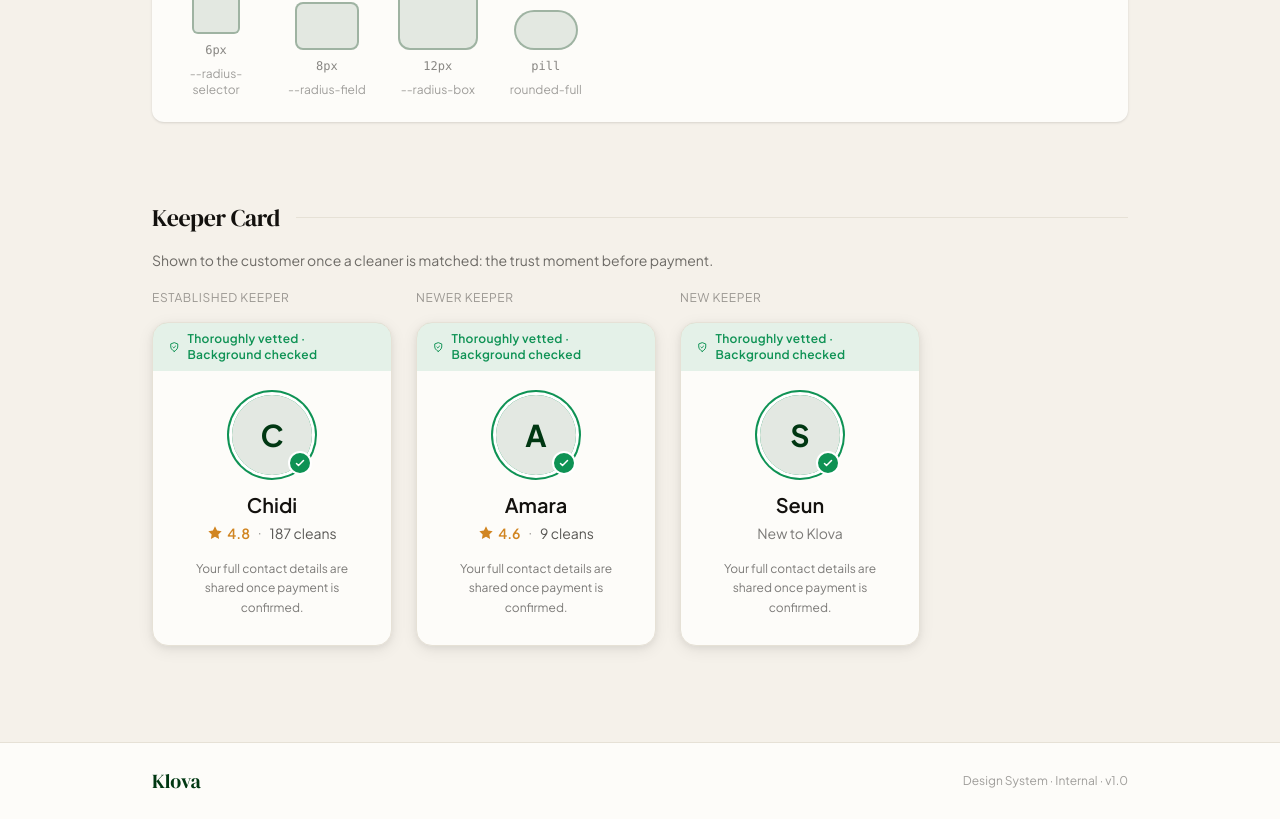
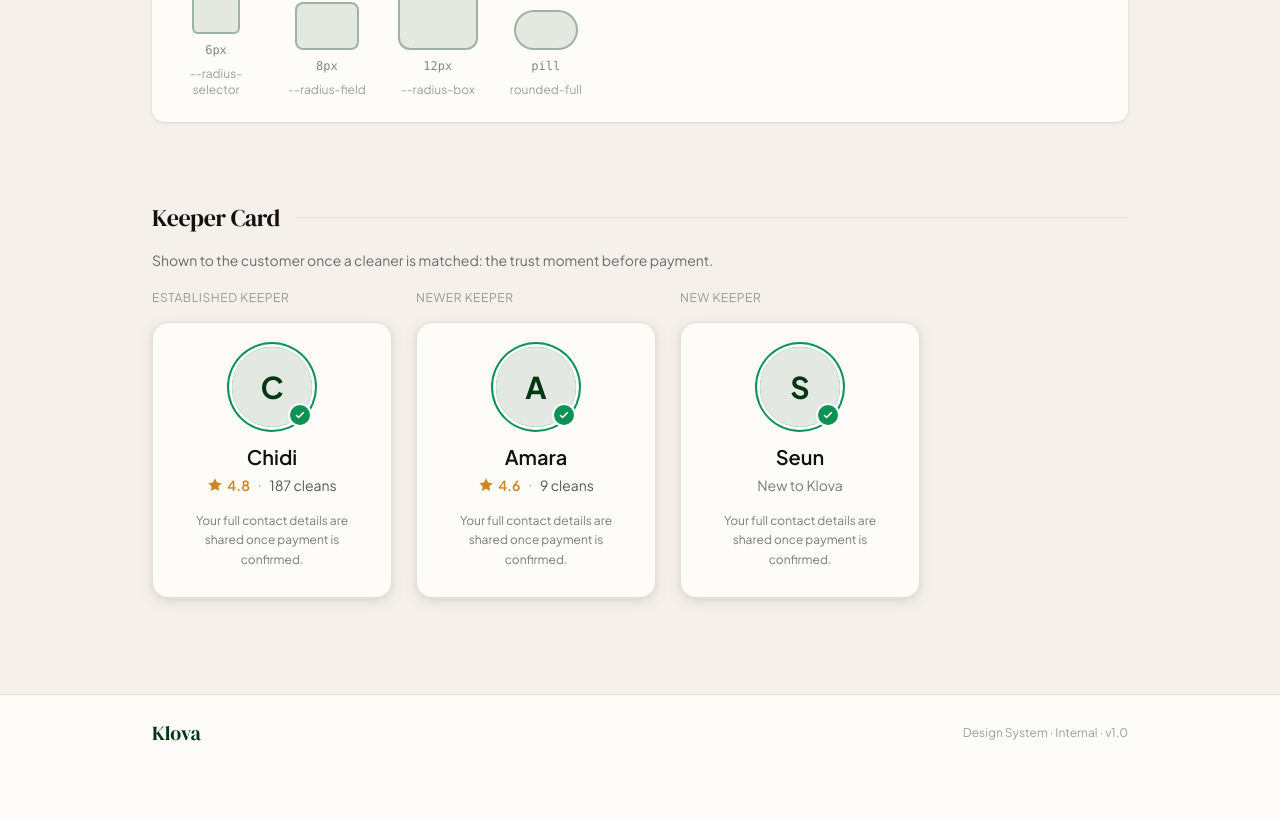
Before and after one commit to ReoXT/klova, a Next.js app in the folder Downloads/Klova/web/: page /styleguide in a window 1280 px wide. Shown: the part 6132-6951 px from the top of the page. After the commit the page ends 6903 px from the top, so only its background shows below. Built offline with nearby package versions, Linux system fonts and the light colour scheme.

Commit message:
fix(web): remove vetted banner from KeeperCard matched view
Co-Authored-By: Claude Sonnet 4.6 <noreply@anthropic.com>

```diff
--- a/Downloads/Klova/web/components/ui/KeeperCard.tsx
+++ b/Downloads/Klova/web/components/ui/KeeperCard.tsx
@@ -54,17 +54,6 @@ export function KeeperCard({ firstName, photoUrl, rating, totalJobs }: KeeperCar
         boxShadow:   "var(--shadow-md)",
       }}
     >
-      {/* ── Verified header strip ─────────────────────── */}
-      <div
-        className="w-full py-2 px-4 flex items-center justify-center gap-2"
-        style={{ background: "var(--klova-success-soft)", color: "var(--klova-success)" }}
-      >
-        <Shield className="w-3.5 h-3.5" />
-        <span className="text-xs font-semibold tracking-wide">
-          Thoroughly vetted · Background checked
-        </span>
-      </div>
-
       {/* ── Body ─────────────────────────────────────── */}
       <div className="px-6 pt-6 pb-7 flex flex-col items-center text-center gap-0">
 
```
